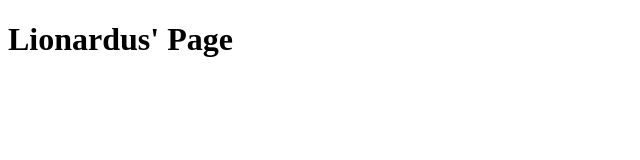
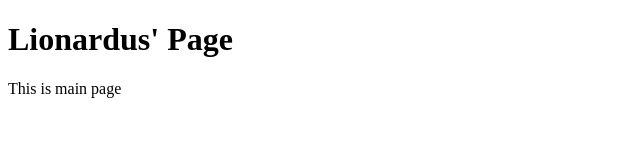
Before and after one commit to lionardus87/lionardus87.github.io, a plain HTML site: page index.html in a window 1280 px wide. Shown: the whole page, without its empty margins (0-640 px from the left). Drawn offline with Linux system fonts and the light colour scheme.

Commit message:
add paragraph

```diff
--- a/index.html
+++ b/index.html
@@ -7,5 +7,6 @@
 </head>
 <body>
     <h1>Lionardus' Page</h1>
+    <p> This is main page</p>
 </body>
 </html>
```
